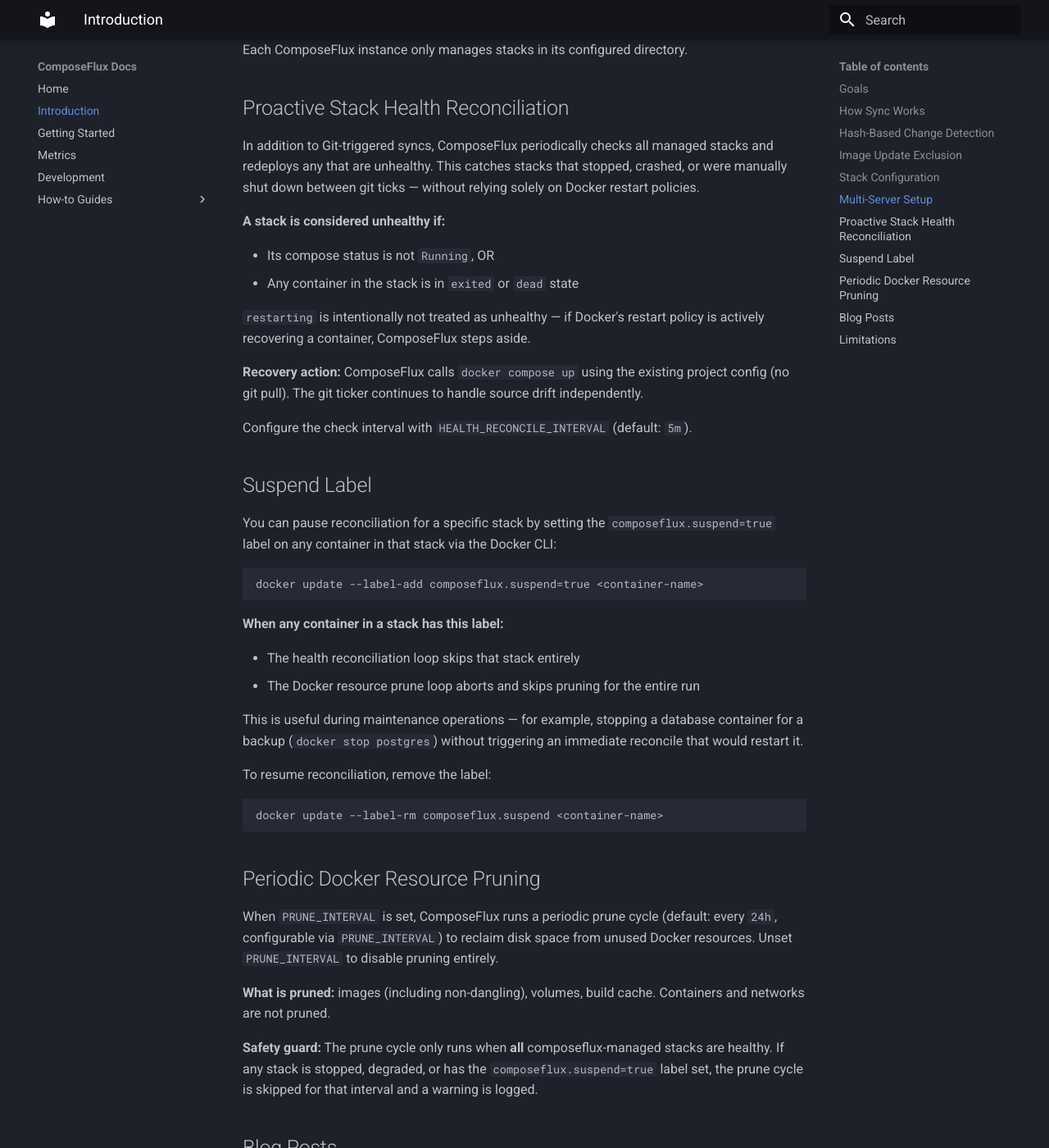
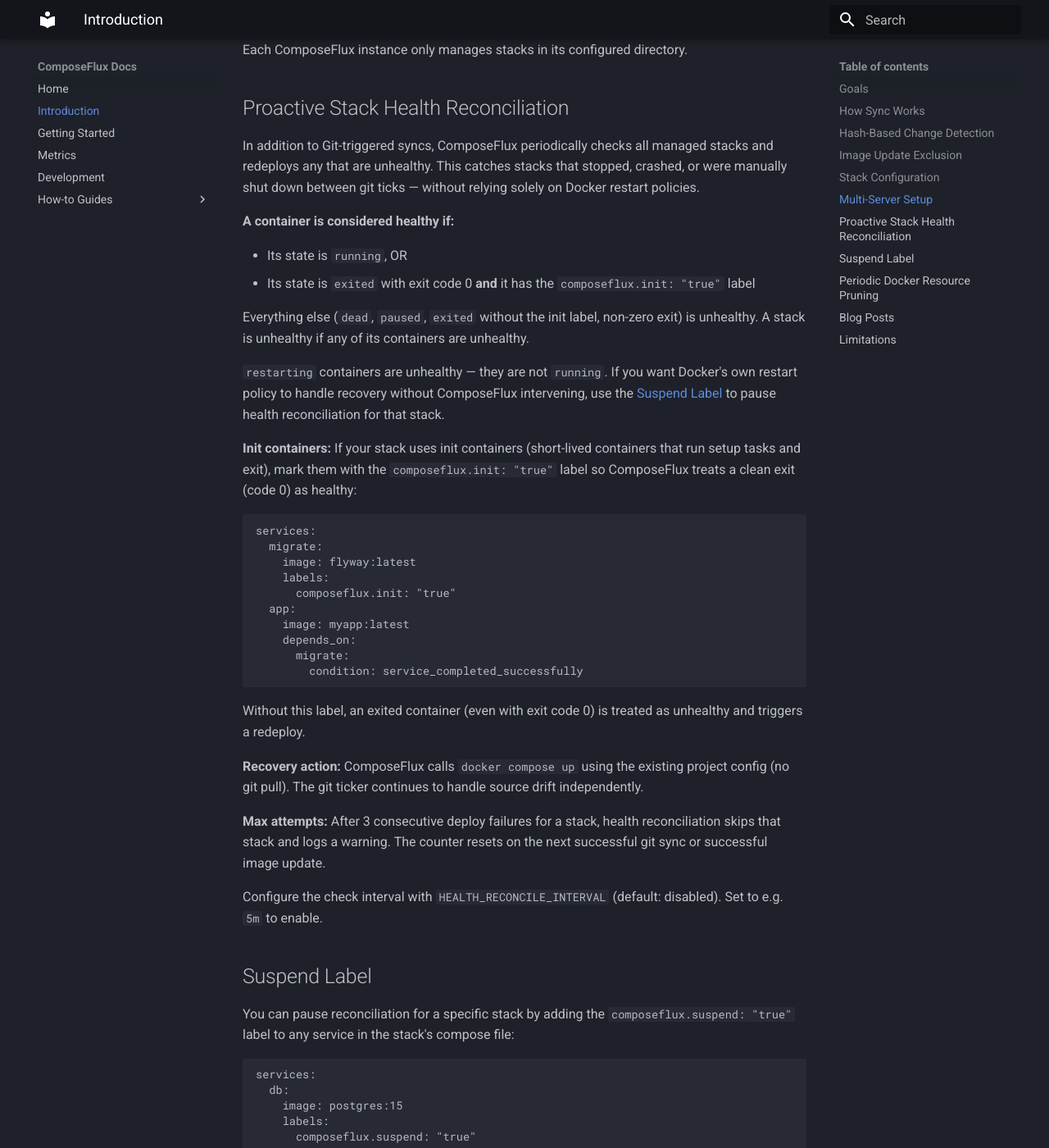
Before and after one commit to veerendra2/composeflux, an MkDocs documentation site: the page built from docs/Introduction.md, in a window 1280 px wide and 1400 px high, scrolled down 3971 px. Shown: the whole window at 82% size. Built offline with MkDocs 1.6.1 and Material for MkDocs 9.7.7, drawn with Linux system fonts in a browser that asks for light colours; some of the changed text lies outside the part shown.

Commit message:
Review fixes: health reconciliation, prune safety, docs
- Fix nil dereference in health.go os.Stat check
- Fix isContainerHealthy: dead state, remove healthcheck branch
- Add maxHealthReconcileAttempts (3) with in-memory counter per stack
- Disable HEALTH_RECONCILE_INTERVAL by default
- Remove ContainerPrune/NetworkPrune from Prune() (unsafe without label filter)
- Fix image prune scope: dangling only, not all unused
- Add composeflux.init label docs for init container support
- Fix suspend label docs: compose.yml labels, not docker update
- Structured reason field in prune skip log messages
- Update docs to match actual code behavior

````diff
--- a/docs/Introduction.md
+++ b/docs/Introduction.md
@@ -30,7 +30,7 @@
 
 Two additional background loops run independently:
 
-- **Health reconciliation** — checks all managed stacks on `HEALTH_RECONCILE_INTERVAL` (default: 5m) and redeploys any
+- **Health reconciliation** — checks all managed stacks on `HEALTH_RECONCILE_INTERVAL` (disabled by default) and redeploys any
   that are stopped or have exited/dead containers
 - **Docker resource prune** — prunes unused images, volumes, and build cache on `PRUNE_INTERVAL` (default: 24h), but
   only when all managed stacks are healthy (see [Periodic Docker Resource Pruning](#periodic-docker-resource-pruning))
@@ -148,48 +148,74 @@
 unhealthy. This catches stacks that stopped, crashed, or were manually shut down between git ticks — without relying
 solely on Docker restart policies.
 
-**A stack is considered unhealthy if:**
+**A container is considered healthy if:**
 
-- Its compose status is not `Running`, OR
-- Any container in the stack is in `exited` or `dead` state
+- Its state is `running`, OR
+- Its state is `exited` with exit code 0 **and** it has the `composeflux.init: "true"` label
 
-`restarting` is intentionally not treated as unhealthy — if Docker's restart policy is actively recovering a container,
-ComposeFlux steps aside.
+Everything else (`dead`, `paused`, `exited` without the init label, non-zero exit) is unhealthy. A stack is unhealthy
+if any of its containers are unhealthy.
+
+`restarting` containers are unhealthy — they are not `running`. If you want Docker's own restart policy to handle
+recovery without ComposeFlux intervening, use the [Suspend Label](#suspend-label) to pause health reconciliation for
+that stack.
+
+**Init containers:** If your stack uses init containers (short-lived containers that run setup tasks and exit), mark them
+with the `composeflux.init: "true"` label so ComposeFlux treats a clean exit (code 0) as healthy:
+
+```yaml
+services:
+  migrate:
+    image: flyway:latest
+    labels:
+      composeflux.init: "true"
+  app:
+    image: myapp:latest
+    depends_on:
+      migrate:
+        condition: service_completed_successfully
+```
+
+Without this label, an exited container (even with exit code 0) is treated as unhealthy and triggers a redeploy.
 
 **Recovery action:** ComposeFlux calls `docker compose up` using the existing project config (no git pull). The git
 ticker continues to handle source drift independently.
 
-Configure the check interval with `HEALTH_RECONCILE_INTERVAL` (default: `5m`).
+**Max attempts:** After 3 consecutive deploy failures for a stack, health reconciliation skips that stack and logs a
+warning. The counter resets on the next successful git sync or successful image update.
+
+Configure the check interval with `HEALTH_RECONCILE_INTERVAL` (default: disabled). Set to e.g. `5m` to enable.
 
 ## Suspend Label
 
-You can pause reconciliation for a specific stack by setting the `composeflux.suspend=true` label on any container in
-that stack via the Docker CLI:
+You can pause reconciliation for a specific stack by adding the `composeflux.suspend: "true"` label to any service in
+the stack's compose file:
 
-```bash
-docker update --label-add composeflux.suspend=true <container-name>
+```yaml
+services:
+  db:
+    image: postgres:15
+    labels:
+      composeflux.suspend: "true"
 ```
+
+Commit the change — ComposeFlux will redeploy with the label applied. To resume reconciliation, remove the label and
+commit again.
 
 **When any container in a stack has this label:**
 
 - The health reconciliation loop skips that stack entirely
 - The Docker resource prune loop aborts and skips pruning for the entire run
 
-This is useful during maintenance operations — for example, stopping a database container for a backup (`docker stop
-postgres`) without triggering an immediate reconcile that would restart it.
-
-To resume reconciliation, remove the label:
-
-```bash
-docker update --label-rm composeflux.suspend <container-name>
-```
+This is useful during maintenance operations — for example, labelling a database service as suspended before stopping it
+for a backup (`docker stop postgres`) without triggering an immediate reconcile that would restart it.
 
 ## Periodic Docker Resource Pruning
 
 When `PRUNE_INTERVAL` is set, ComposeFlux runs a periodic prune cycle (default: every `24h`, configurable via
-`PRUNE_INTERVAL`) to reclaim disk space from unused Docker resources. Unset `PRUNE_INTERVAL` to disable pruning entirely.
+`PRUNE_INTERVAL`) to reclaim disk space from unused Docker resources. Set `PRUNE_INTERVAL=0` to disable pruning entirely.
 
-**What is pruned:** images (including non-dangling), volumes, build cache. Containers and networks are not pruned.
+**What is pruned:** dangling (untagged) images, volumes, build cache. Containers and networks are not pruned.
 
 **Safety guard:** The prune cycle only runs when **all** composeflux-managed stacks are healthy. If any stack is
 stopped, degraded, or has the `composeflux.suspend=true` label set, the prune cycle is skipped for that interval and
````
Also changed, not shown: docs/GettingStarted.md (+2 -2 lines), 8 other files.
